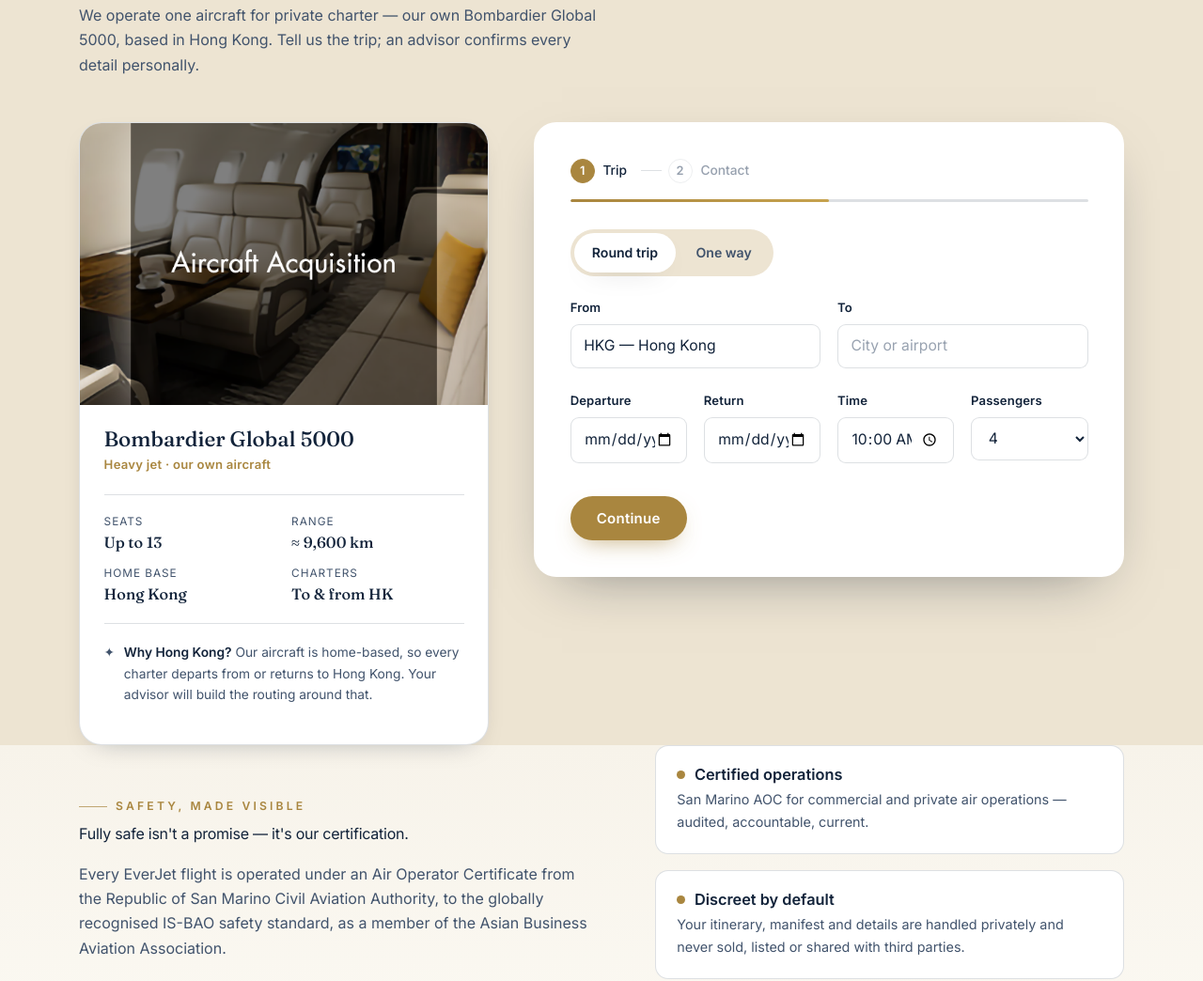
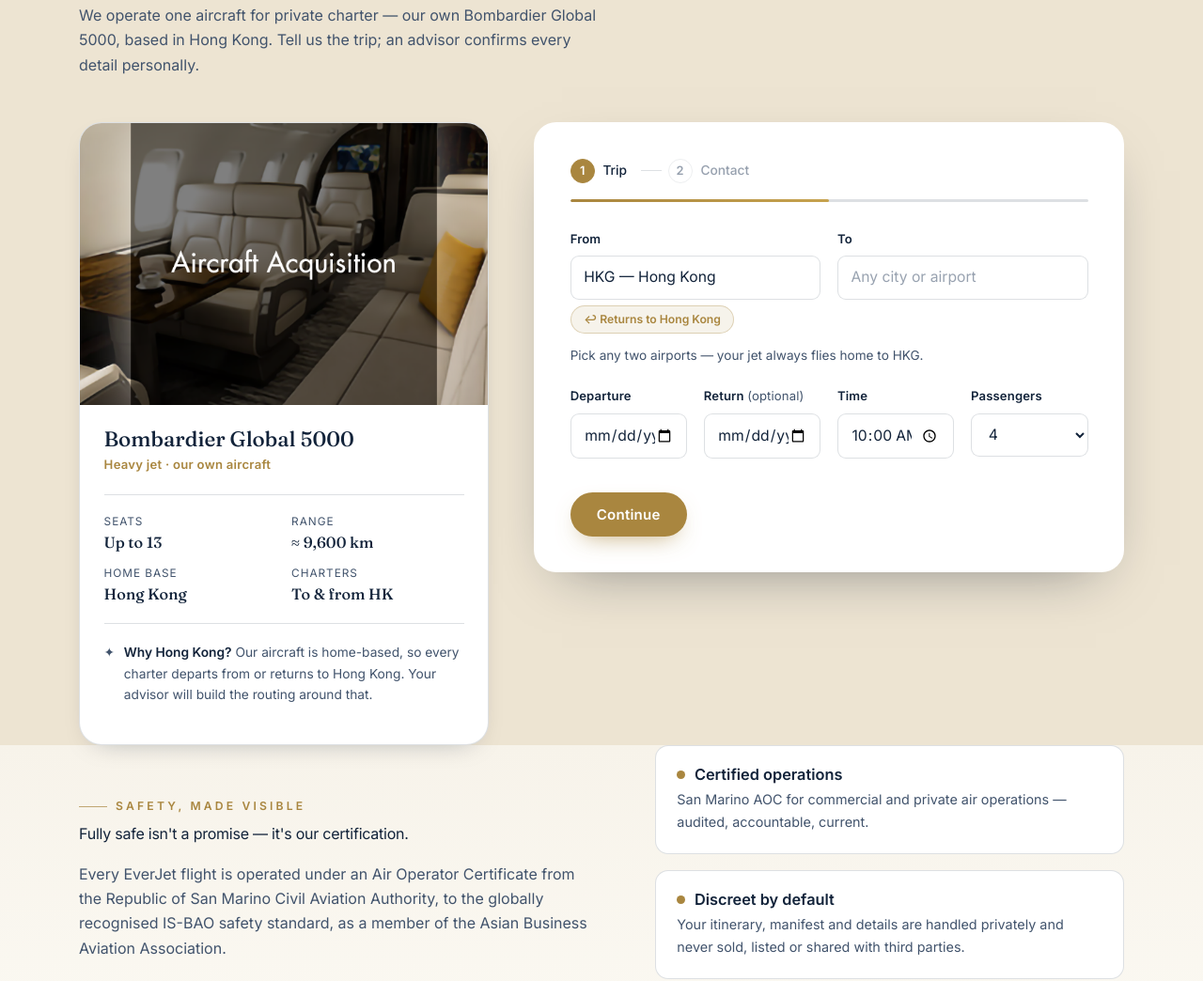
Before and after one commit to Rocomas/everjet-preview, a plain HTML site: page index.html in a window 1280 px wide. Shown: the part 5098-6142 px from the top of the page at 94% size. Drawn offline with Linux system fonts and the light colour scheme.

Commit message:
update preview site

```diff
--- a/app.js
+++ b/app.js
@@ -8,31 +8,45 @@
   const clamp = (n, lo, hi) => Math.min(hi, Math.max(lo, n));
 
   /* ---------- Reference data ---------- */
-  const AIRPORTS = [
-    ['HKG','Hong Kong'],['MFM','Macau'],['SZX','Shenzhen'],['CAN','Guangzhou'],
-    ['TPE','Taipei'],['PVG','Shanghai'],['PEK','Beijing'],['MNL','Manila'],
-    ['CEB','Cebu'],['BKK','Bangkok'],['HKT','Phuket'],['SGN','Ho Chi Minh City'],
-    ['HAN','Hanoi'],['DAD','Da Nang'],['REP','Siem Reap'],['PNH','Phnom Penh'],
-    ['SIN','Singapore'],['KUL','Kuala Lumpur'],['DPS','Bali (Denpasar)'],['ICN','Seoul'],
-    ['NRT','Tokyo Narita'],['HND','Tokyo Haneda'],['KIX','Osaka'],['SYD','Sydney'],
-    ['DXB','Dubai'],['MLE','Maldives'],['LHR','London'],['LAX','Los Angeles'],
-  ];
-  const CITY = Object.fromEntries(AIRPORTS.map(([c, n]) => [c, n]));
-
-  // The aircraft is Hong Kong based; every charter must return home to Hong Kong.
+  // The aircraft is Hong Kong based; every charter is priced there-and-back to Hong Kong.
   const HOME = 'HKG';
-
-  // The single charter aircraft.
   const JET = { name: 'Bombardier Global 5000', seats: '13', range: '≈ 9,600 km', low: 98000, high: 140000 };
 
-  // one-way flying hours from/to Hong Kong (symmetric lookup)
-  const HOURS = {
-    'HKG-MFM':0.4,'HKG-SZX':0.5,'HKG-CAN':0.6,'HKG-TPE':1.7,'HKG-HAN':2.0,'HKG-MNL':2.2,
-    'HKG-DAD':2.2,'HKG-PVG':2.4,'HKG-SGN':2.5,'HKG-REP':2.6,'HKG-PNH':2.7,'HKG-BKK':2.8,
-    'HKG-CEB':3.0,'HKG-PEK':3.2,'HKG-ICN':3.4,'HKG-HKT':3.5,'HKG-KIX':3.8,'HKG-KUL':4.0,
-    'HKG-SIN':4.0,'HKG-NRT':4.4,'HKG-HND':4.4,'HKG-DPS':5.2,'HKG-MLE':6.2,'HKG-DXB':8.0,
-    'HKG-SYD':9.2,'HKG-LHR':12.8,'HKG-LAX':13.0,
-  };
+  // [code, city, one-way flying hours from Hong Kong]. Any airport can be typed; known
+  // destinations quote instantly, anything else falls back to "on request".
+  const DEST = [
+    ['HKG','Hong Kong',0],
+    ['MFM','Macau',0.4],['ZUH','Zhuhai',0.5],['SZX','Shenzhen',0.5],['CAN','Guangzhou',0.6],
+    ['NNG','Nanning',1.2],['HAK','Haikou',1.3],['FOC','Fuzhou',1.4],['XMN','Xiamen',1.4],
+    ['SYX','Sanya',1.5],['KWL','Guilin',1.5],['KHH','Kaohsiung',1.5],['CSX','Changsha',1.6],
+    ['RMQ','Taichung',1.6],['TPE','Taipei',1.7],['TSA','Taipei Songshan',1.7],['HAN','Hanoi',2.0],
+    ['WUH','Wuhan',2.0],['MNL','Manila',2.2],['DAD','Da Nang',2.2],['HGH','Hangzhou',2.2],
+    ['KMG','Kunming',2.2],['NKG','Nanjing',2.2],['PVG','Shanghai',2.4],['CKG','Chongqing',2.4],
+    ['SGN','Ho Chi Minh City',2.5],['OKA','Okinawa',2.5],['REP','Siem Reap',2.6],['CTU','Chengdu',2.6],
+    ['VTE','Vientiane',2.6],['LPQ','Luang Prabang',2.6],['PNH','Phnom Penh',2.7],['TNA','Jinan',2.7],
+    ['BKK','Bangkok',2.8],['DMK','Bangkok Don Mueang',2.8],['RGN','Yangon',2.8],['TAO','Qingdao',2.8],
+    ['BKI','Kota Kinabalu',2.8],['BWN','Bandar Seri Begawan',2.8],['CEB','Cebu',3.0],['CNX','Chiang Mai',3.0],
+    ['USM','Koh Samui',3.0],['DLC','Dalian',3.0],['XIY',"Xi'an",3.0],['PEK','Beijing',3.2],
+    ['PKX','Beijing Daxing',3.2],['PUS','Busan',3.2],['CJU','Jeju',3.3],['KBV','Krabi',3.3],
+    ['SHE','Shenyang',3.3],['ICN','Seoul Incheon',3.4],['GMP','Seoul Gimpo',3.4],['FUK','Fukuoka',3.4],
+    ['HKT','Phuket',3.5],['PEN','Penang',3.5],['LGK','Langkawi',3.7],['HRB','Harbin',3.8],
+    ['KIX','Osaka',3.8],['KUL','Kuala Lumpur',4.0],['SIN','Singapore',4.0],['DAC','Dhaka',4.0],
+    ['NGO','Nagoya',4.0],['NRT','Tokyo Narita',4.4],['HND','Tokyo Haneda',4.4],['GUM','Guam',4.5],
+    ['CGK','Jakarta',4.5],['KTM','Kathmandu',4.5],['SUB','Surabaya',4.7],['URC','Urumqi',4.8],
+    ['CTS','Sapporo',5.0],['DPS','Bali (Denpasar)',5.2],['BLR','Bengaluru',5.5],['HYD','Hyderabad',5.5],
+    ['CMB','Colombo',5.5],['DEL','Delhi',6.0],['BOM','Mumbai',6.0],['MLE','Maldives',6.2],
+    ['PER','Perth',7.5],['DXB','Dubai',8.0],['AUH','Abu Dhabi',8.2],['DOH','Doha',8.3],
+    ['BNE','Brisbane',8.8],['RUH','Riyadh',9.0],['SYD','Sydney',9.2],['MEL','Melbourne',9.5],
+    ['HNL','Honolulu',10.5],['NAN','Nadi',10.5],['IST','Istanbul',11.0],['AKL','Auckland',11.5],
+    ['MUC','Munich',12.3],['FRA','Frankfurt',12.5],['YVR','Vancouver',12.5],['SEA','Seattle',12.5],
+    ['LHR','London',12.8],['AMS','Amsterdam',12.8],['CDG','Paris',13.0],['ZRH','Zurich',13.0],
+    ['FCO','Rome',13.0],['MXP','Milan',13.0],['LAX','Los Angeles',13.0],['SFO','San Francisco',13.0],
+    ['GVA','Geneva',13.2],['BCN','Barcelona',13.8],['MAD','Madrid',14.0],['ORD','Chicago',15.0],
+    ['JFK','New York',15.5],
+  ];
+  const AIRPORTS = DEST.map(([c, n]) => [c, n]);
+  const CITY = Object.fromEntries(AIRPORTS);
+  const HOURS = Object.fromEntries(DEST.filter(([c]) => c !== 'HKG').map(([c, n, h]) => ['HKG-' + c, h]));
   const hoursFor = (a, b) => (!a || !b) ? null : (HOURS[a + '-' + b] ?? HOURS[b + '-' + a] ?? null);
 
   const money = n => 'HK$' + Math.round(n).toLocaleString('en-US');
@@ -132,7 +146,7 @@
   const form = $('#charterForm');
   if (!form) return;
 
-  const state = { trip: 'round', fromCode: null, toCode: null };
+  const state = { fromCode: 'HKG', toCode: null };
   let step = 1;
 
   const stepEls = $$('.step', form);
@@ -142,18 +156,9 @@
   const estWrap = $('#estWrap'), estVal = $('#estVal'), estFine = estWrap && estWrap.querySelector('.est-fine');
   const summaryPane = $('#summaryPane');
 
-  // Pre-fill the base to signal the HK/Japan rule.
+  // Pre-fill Hong Kong as the default From — editable to any airport.
   $('#from').value = 'HKG — Hong Kong';
   state.fromCode = 'HKG';
-
-  // trip segmented control
-  $$('#tripSeg .seg').forEach(b => b.addEventListener('click', () => {
-    $$('#tripSeg .seg').forEach(x => { x.classList.remove('is-on'); x.setAttribute('aria-selected', 'false'); });
-    b.classList.add('is-on'); b.setAttribute('aria-selected', 'true');
-    state.trip = b.dataset.trip;
-    $('#returnField').hidden = state.trip !== 'round';
-    updateEstimate();
-  }));
 
   function syncCodes() {
     state.fromCode = resolveCode($('#from').value);
@@ -162,24 +167,28 @@
   $('#from').addEventListener('change', () => { syncCodes(); updateEstimate(); });
   $('#to').addEventListener('change', () => { syncCodes(); updateEstimate(); });
 
+  // Priced there-and-back to Hong Kong; needs a known destination, any origin allowed.
   function computeEstimate() {
-    const h = hoursFor(state.fromCode, state.toCode);
-    if (!h) return null;
-    const legs = state.trip === 'round' ? 2 : 1;
-    return { lo: round5(JET.low * h * legs), hi: round5(JET.high * h * legs), h, legs };
+    const to = state.toCode;
+    if (!to || to === HOME) return null;
+    const back = hoursFor(to, HOME);              // destination -> Hong Kong
+    if (back == null) return null;
+    const outLeg = hoursFor(state.fromCode, to);  // From -> destination, if priceable
+    const total = Math.round(((outLeg != null ? outLeg : back) + back) * 10) / 10;
+    return { lo: round5(JET.low * total), hi: round5(JET.high * total), h: total };
   }
 
   function updateEstimate() {
     if (!estWrap) return;
-    if (!state.fromCode || !state.toCode) { estWrap.hidden = true; return; }
+    if (!$('#from').value.trim() || !$('#to').value.trim()) { estWrap.hidden = true; return; }
     estWrap.hidden = false;
     const e = computeEstimate();
     if (e) {
       estVal.textContent = `${money(e.lo)} – ${money(e.hi)}`;
-      estFine.textContent = `≈ ${e.h} h flying · ${e.legs === 2 ? 'round trip' : 'one way'} · illustrative`;
+      estFine.textContent = `≈ ${e.h} h flying · incl. return to Hong Kong · illustrative`;
     } else {
       estVal.textContent = 'On request';
-      estFine.textContent = 'Confirmed by your advisor';
+      estFine.textContent = 'Your advisor will confirm this route';
     }
   }
 
@@ -198,17 +207,11 @@
       setErr('from', ''); setErr('to', ''); setErr('date', '');
       syncCodes();
       if (!$('#from').value.trim()) fail('from', 'Where are you departing from?');
-      if (!$('#to').value.trim()) fail('to', 'Where are you heading?');
-      // HK-home rule: round trips depart from HK (and so return); one-ways must end in HK.
-      if (state.trip === 'round') {
-        if (state.fromCode !== HOME) fail('from', 'Round-trip charters depart from and return to Hong Kong — set Hong Kong as your start.');
-      } else if (state.toCode !== HOME) {
-        fail('to', 'One-way charters must return to Hong Kong — set Hong Kong as your destination.');
-      }
+      if (!$('#to').value.trim()) fail('to', 'Where would you like to go?');
       const d = $('#date').value;
       if (!d) fail('date', 'Pick a departure date');
       else if (d < iso) fail('date', 'Choose a future date');
-      if (state.trip === 'round' && retEl.value && retEl.value < d) fail('date', 'Return is before departure');
+      if (retEl.value && retEl.value < d) fail('date', 'Return is before departure');
     }
     if (n === 2) {
       ['name','email','phone'].forEach(id => setErr(id, '')); setErr('consent', '');
@@ -260,14 +263,12 @@
   function buildRequest() {
     const from = state.fromCode ? label(state.fromCode) : $('#from').value.trim();
     const to = state.toCode ? label(state.toCode) : $('#to').value.trim();
-    const trip = state.trip === 'round' ? 'Round trip' : 'One way';
     const e = computeEstimate();
     const est = e ? `${money(e.lo)} – ${money(e.hi)} (indicative)` : 'On request';
     return {
       Aircraft: JET.name,
-      Trip: trip,
-      Route: `${from}  →  ${to}`,
-      Departure: `${$('#date').value}${$('#time').value ? ' · ' + $('#time').value : ''}${state.trip === 'round' && retEl.value ? '  ·  returning ' + retEl.value : ''}`,
+      Route: `${from}  →  ${to}  →  Hong Kong (HKG)`,
+      Departure: `${$('#date').value}${$('#time').value ? ' · ' + $('#time').value : ''}${retEl.value ? '  ·  returning ' + retEl.value : ''}`,
       Passengers: $('#pax').value,
       'Indicative estimate': est,
       Contact: `${$('#name').value.trim()} · ${$('#email').value.trim()} · ${$('#phone').value.trim()} (prefers ${$('#pref').value})`,
@@ -305,10 +306,8 @@
 
   $('#newBtn').addEventListener('click', () => {
     form.reset();
-    state.fromCode = 'HKG'; state.toCode = null; state.trip = 'round'; step = 1;
+    state.fromCode = 'HKG'; state.toCode = null; step = 1;
     $('#from').value = 'HKG — Hong Kong';
-    $$('#tripSeg .seg').forEach((x, i) => { x.classList.toggle('is-on', i === 0); x.setAttribute('aria-selected', String(i === 0)); });
-    $('#returnField').hidden = false;
     summaryPane.hidden = true; orgNav.hidden = false;
     if (paxSel) paxSel.value = '4';
     render();
--- a/index.html
+++ b/index.html
@@ -256,17 +256,14 @@
 
             <!-- STEP 1 -->
             <fieldset class="step is-active" data-step="1">
-              <div class="segment" role="tablist" aria-label="Trip type" id="tripSeg">
-                <button type="button" role="tab" class="seg is-on" data-trip="round" aria-selected="true">Round trip</button>
-                <button type="button" role="tab" class="seg" data-trip="oneway" aria-selected="false">One way</button>
+              <div class="grid-2">
+                <div class="field"><label for="from">From</label><input id="from" list="airports" placeholder="Any city or airport" autocomplete="off"><p class="err" data-for="from"></p></div>
+                <div class="field"><label for="to">To</label><input id="to" list="airports" placeholder="Any city or airport" autocomplete="off"><p class="err" data-for="to"></p></div>
               </div>
-              <div class="grid-2">
-                <div class="field"><label for="from">From</label><input id="from" list="airports" placeholder="City or airport" autocomplete="off"><p class="err" data-for="from"></p></div>
-                <div class="field"><label for="to">To</label><input id="to" list="airports" placeholder="City or airport" autocomplete="off"><p class="err" data-for="to"></p></div>
-              </div>
+              <p class="route-note"><span class="route-pill">↩ Returns to Hong Kong</span> Pick any two airports — your jet always flies home to HKG.</p>
               <div class="grid-3">
                 <div class="field"><label for="date">Departure</label><input id="date" type="date"><p class="err" data-for="date"></p></div>
-                <div class="field" id="returnField"><label for="returnDate">Return</label><input id="returnDate" type="date"></div>
+                <div class="field" id="returnField"><label for="returnDate">Return <span class="muted">(optional)</span></label><input id="returnDate" type="date"></div>
                 <div class="field"><label for="time">Time</label><input id="time" type="time" value="10:00"></div>
                 <div class="field"><label for="pax">Passengers</label><select id="pax" aria-label="Passengers"></select></div>
               </div>
--- a/styles.css
+++ b/styles.css
@@ -248,9 +248,8 @@
 .step.is-active{display:block}
 @keyframes fade{from{opacity:0;transform:translateY(10px)}to{opacity:1;transform:none}}
 
-.segment{display:inline-flex;background:var(--sand);border-radius:var(--pill);padding:4px;gap:2px;margin-bottom:1.4rem;max-width:100%}
-.seg{border:0;background:transparent;padding:.6rem 1.2rem;border-radius:var(--pill);font-weight:600;font-size:.88rem;color:var(--ink-soft);cursor:pointer;transition:.28s var(--ease)}
-.seg.is-on{background:var(--white);color:var(--ink);box-shadow:var(--shadow-soft)}
+.route-note{display:flex;align-items:center;gap:.7rem 1rem;flex-wrap:wrap;margin:0 0 1.4rem;font-size:.85rem;color:var(--ink-soft)}
+.route-pill{display:inline-flex;align-items:center;gap:.35rem;font:600 .76rem/1 var(--sans);color:var(--gold);background:rgba(169,134,63,.1);border:1px solid rgba(169,134,63,.32);padding:.5rem .85rem;border-radius:var(--pill);white-space:nowrap}
 
 .grid-2{display:grid;grid-template-columns:1fr 1fr;gap:1rem 1.1rem}
 .grid-3{display:grid;grid-template-columns:repeat(4,1fr);gap:1rem 1.1rem;margin-top:1.1rem}
```
